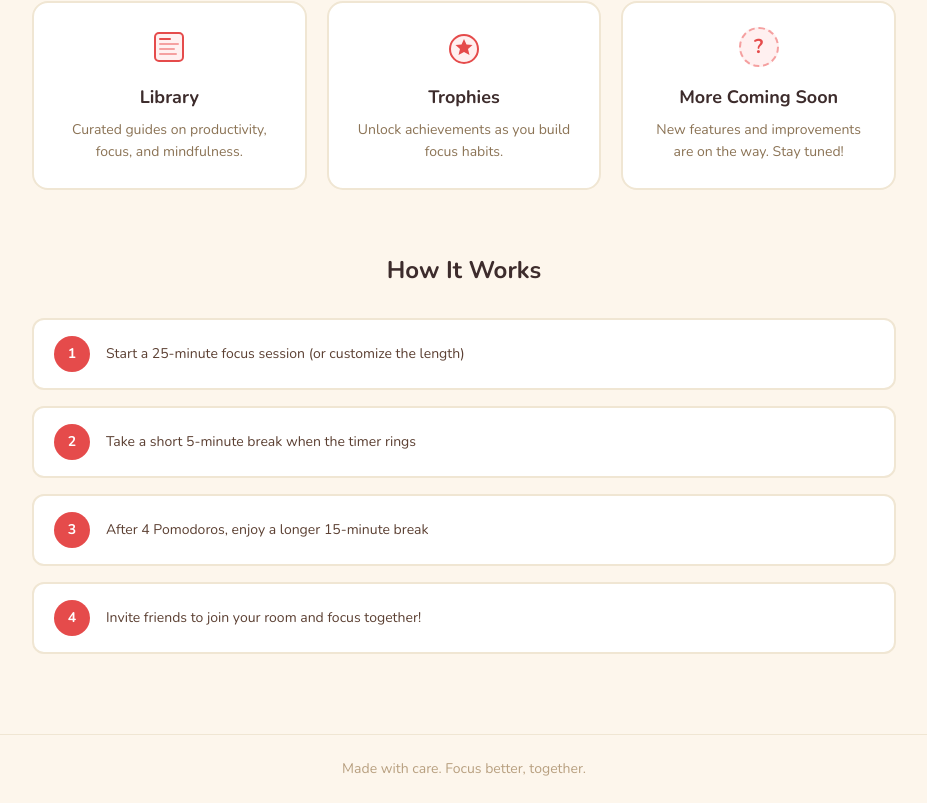
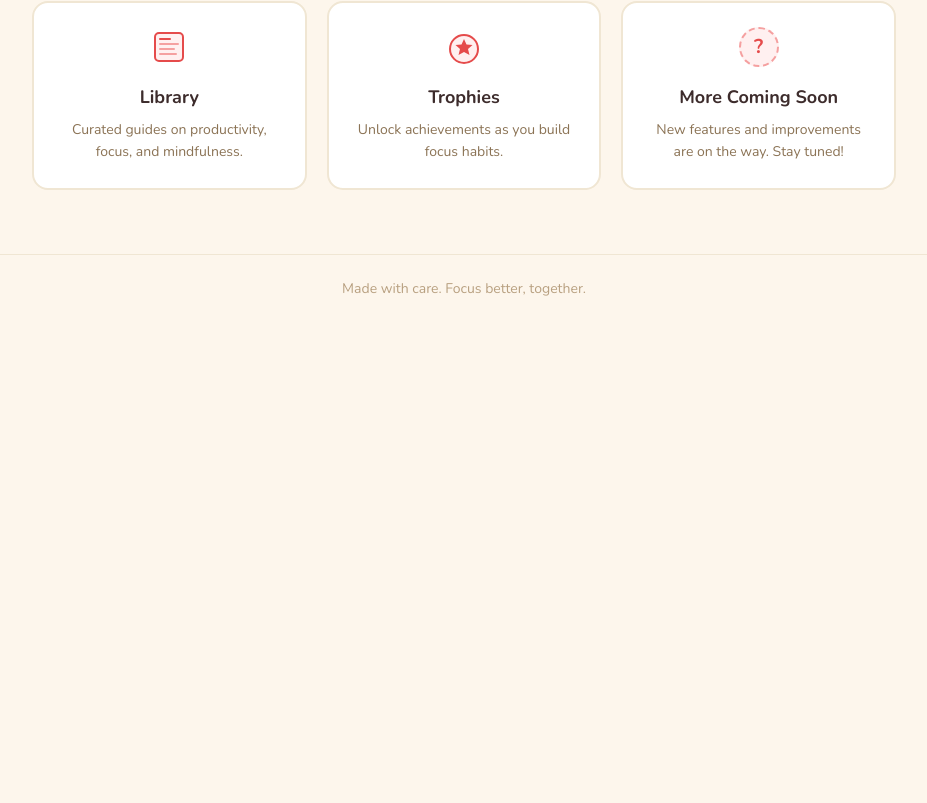
Before and after one commit to thenuka-zero/pomopals-new, a Next.js app: page / in a window 1280 px wide. Shown: the part 955-1758 px from the top of the page, without its empty margins (176-1103 px from the left). After the commit the page ends 1278 px from the top, so only its background shows below. Built offline with nearby package versions, Linux system fonts and the light colour scheme; no server answers.

Commit message:
remove: How It Works section and unused Step component from homepage
Co-Authored-By: Claude Opus 4.6 <noreply@anthropic.com>

```diff
--- a/src/app/page.tsx
+++ b/src/app/page.tsx
@@ -166,17 +166,6 @@ function HomeContent() {
         </div>
       </section>
 
-      {/* How it works */}
-      <section className="px-4 pb-20 max-w-4xl mx-auto w-full">
-        <h2 className="text-2xl font-bold text-[#3D2C2C] text-center mb-8">How It Works</h2>
-        <div className="flex flex-col gap-4">
-          <Step number="1" text="Start a 25-minute focus session (or customize the length)" />
-          <Step number="2" text="Take a short 5-minute break when the timer rings" />
-          <Step number="3" text="After 4 Pomodoros, enjoy a longer 15-minute break" />
-          <Step number="4" text="Invite friends to join your room and focus together!" />
-        </div>
-      </section>
-
       {/* Footer */}
       <footer className="border-t border-[#F0E6D3] py-6 text-center">
         <p className="text-sm text-[#B8A080]">
@@ -213,14 +202,3 @@ function FeatureCard({ icon, title, description, href }: { icon: React.ReactNode
   }
   return <div className={className}>{content}</div>;
 }
-
-function Step({ number, text }: { number: string; text: string }) {
-  return (
-    <div className="flex items-center gap-4 bg-white border-2 border-[#F0E6D3] rounded-xl px-5 py-4">
-      <div className="w-9 h-9 rounded-full bg-[#E54B4B] text-white font-bold flex items-center justify-center text-sm flex-shrink-0">
-        {number}
-      </div>
-      <p className="text-[#5C4033] text-sm font-medium">{text}</p>
-    </div>
-  );
-}
```
